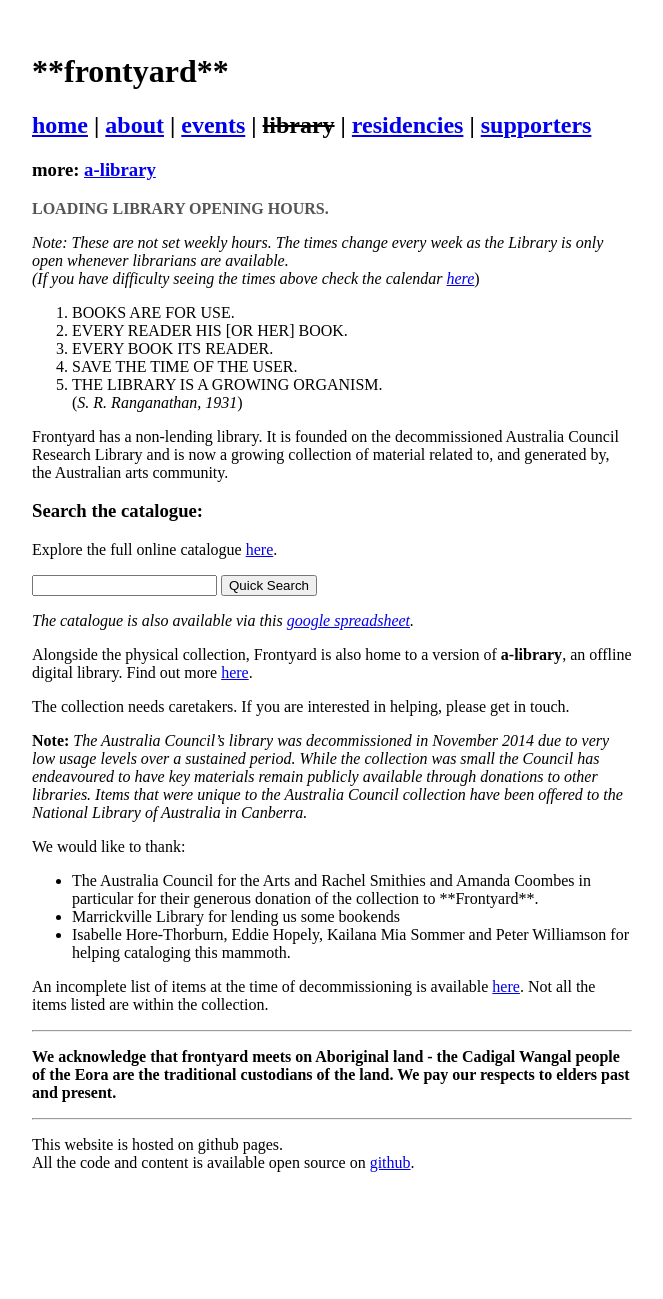
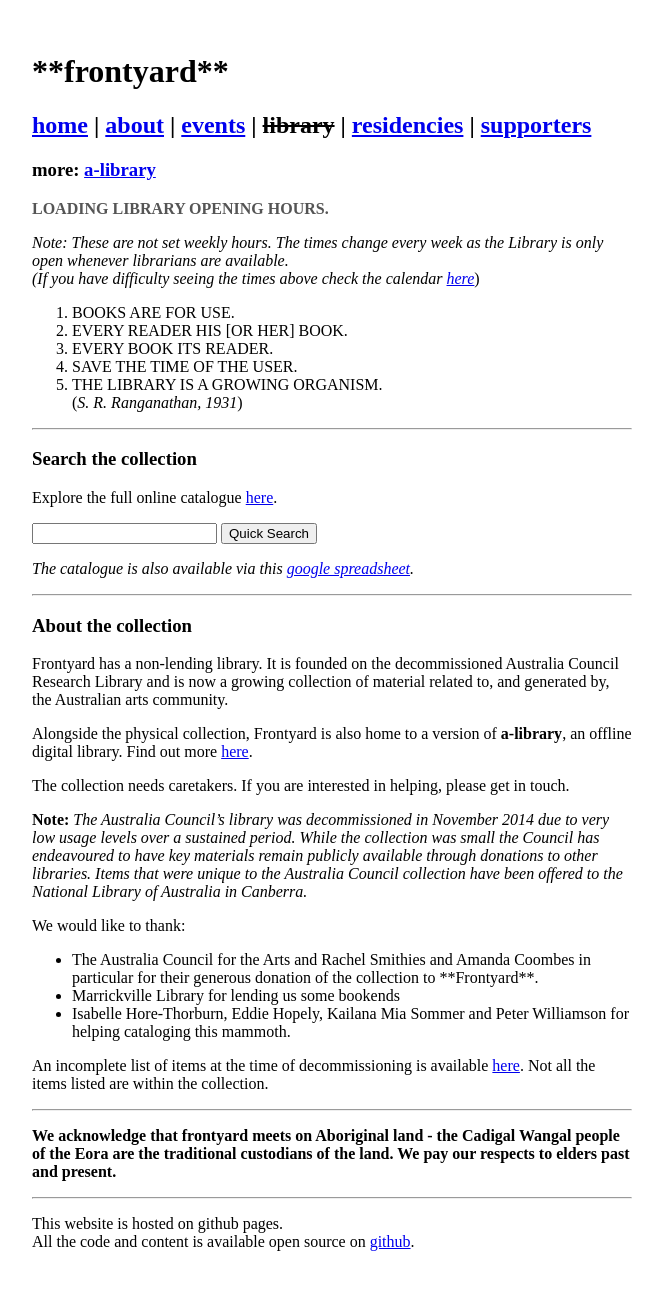
Before and after one commit to frontyardprojects/frontyardprojects.github.io, a Jekyll site: the page built from library/index.md, in a window 1280 px wide. Shown: the whole page, without its empty margins (308-971 px from the left). Built offline with Jekyll 4.4.1, drawn with Linux system fonts in a browser that asks for light colours; comment, search, counter and statistics services are not loaded; before the commit the page ends 1220 px from its top, so only the background shows below that; some of the changed lines change nothing that is shown.

Commit message:
change order of search and info on library page. Making it clearer hopefully.

```diff
--- a/library/index.md
+++ b/library/index.md
@@ -12,9 +12,9 @@
 5.  THE LIBRARY IS A GROWING ORGANISM.
 (*S. R. Ranganathan, 1931*)
 
-Frontyard has a non-lending library. It is founded on the decommissioned Australia Council Research Library and is now a growing collection of material related to, and generated by, the Australian arts community.
+---------
 
-### Search the catalogue:
+### Search the collection
 
 Explore the full online catalogue [here](http://library.frontyardprojects.org/).
 
@@ -24,6 +24,12 @@
 </form>
 
 *The catalogue is also available via this [google spreadsheet](https://docs.google.com/spreadsheets/d/1IMTYu5F9psAe4sPoeUukPdNY-qRq-LZaDIjl3eV2DC8/pubhtml).*
+
+---------
+
+### About the collection
+
+Frontyard has a non-lending library. It is founded on the decommissioned Australia Council Research Library and is now a growing collection of material related to, and generated by, the Australian arts community.
 
 Alongside the physical collection, Frontyard is also home to a version of **a-library**, an offline digital library. Find out more [here](/library/a-library).
 
```
